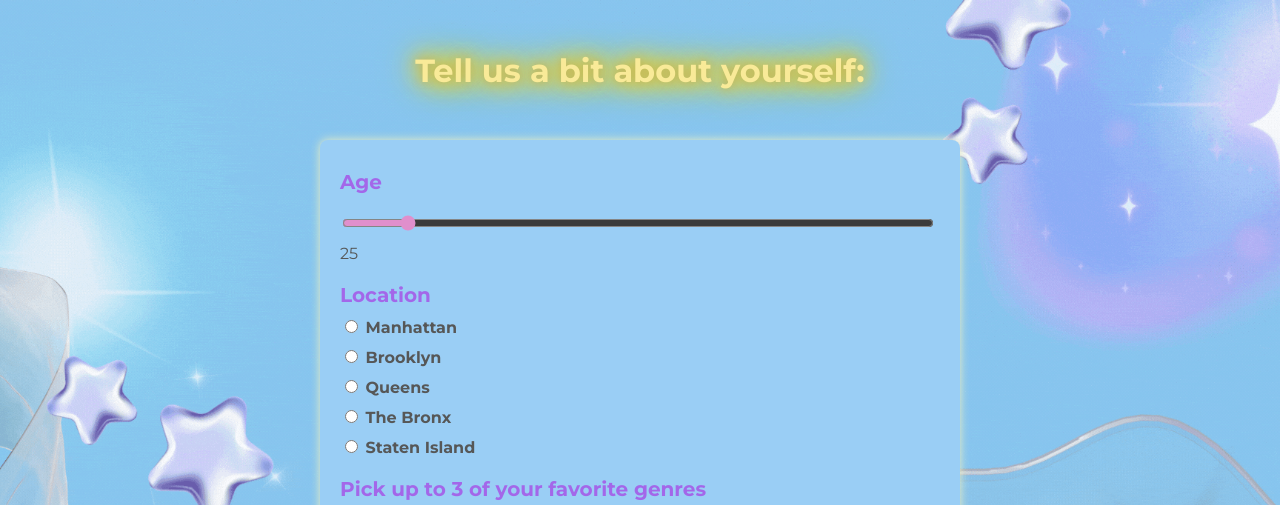
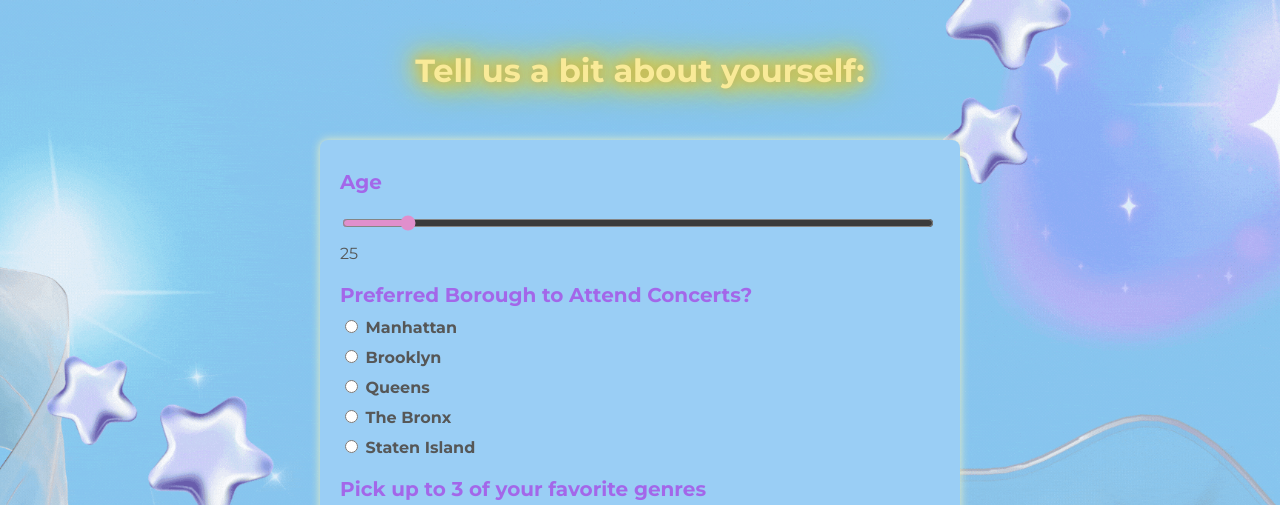
Before and after one commit to JakeMartin336/CSCI-499-Capstone-Project, a Flask app: page /survey in a window 1280 px wide. Shown: the top 505 px of the page. Run offline with Flask 3, Linux system fonts and the light colour scheme; parts of the project's set-up code (start-up, migrations or seed data) failed here and were passed over.

Commit message:
renamed location field in survey

```diff
--- a/templates/survey.html
+++ b/templates/survey.html
@@ -137,7 +137,7 @@
         </div>
 
         <div class="form-control">
-            <label for="location" style = "color:#a367e9; font-size: 20px;">Location</label>
+            <label for="location" style = "color:#a367e9; font-size: 20px;">Preferred Borough to Attend Concerts?</label>
             <label><input type="radio" name="location" value="Manhattan"> Manhattan</label>
             <label><input type="radio" name="location" value="Brooklyn"> Brooklyn</label>
             <label><input type="radio" name="location" value="Queens"> Queens</label>
```
